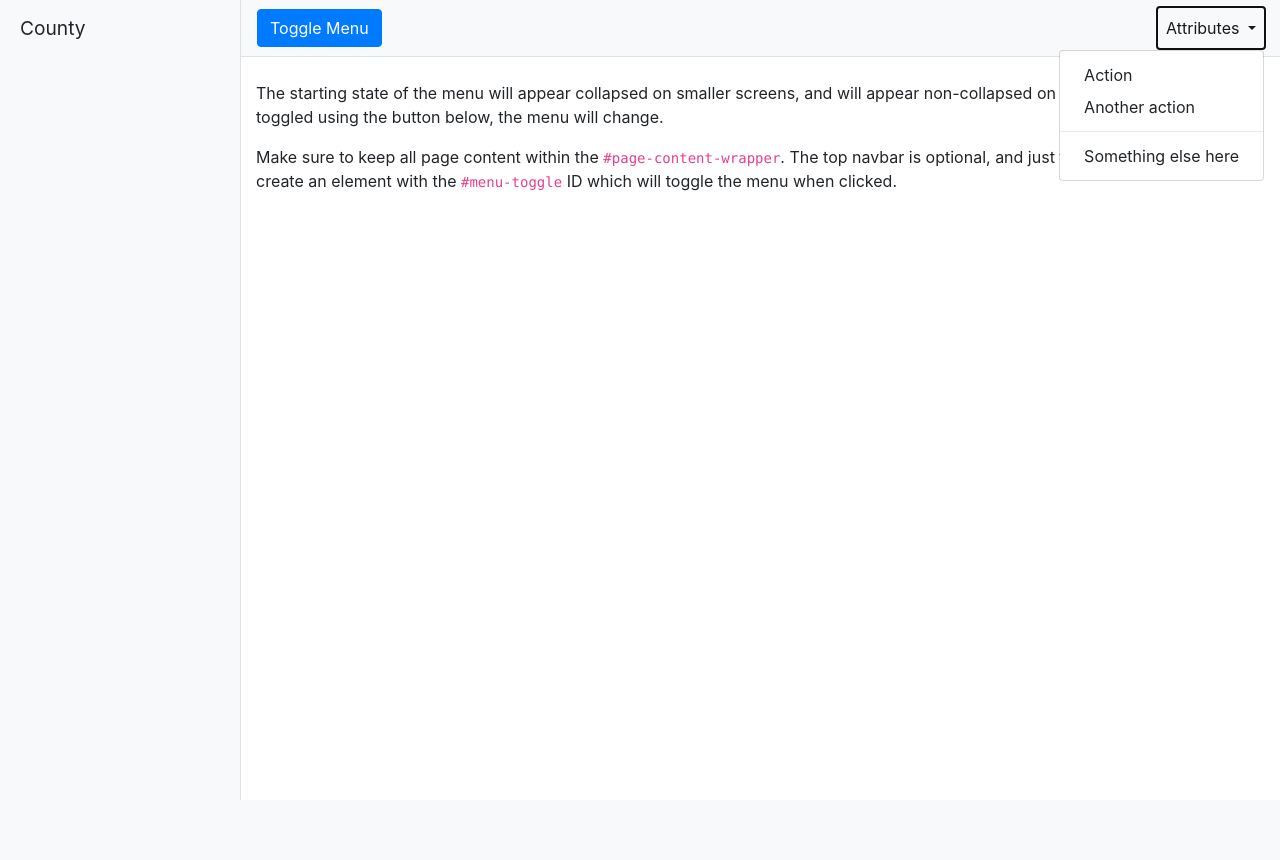
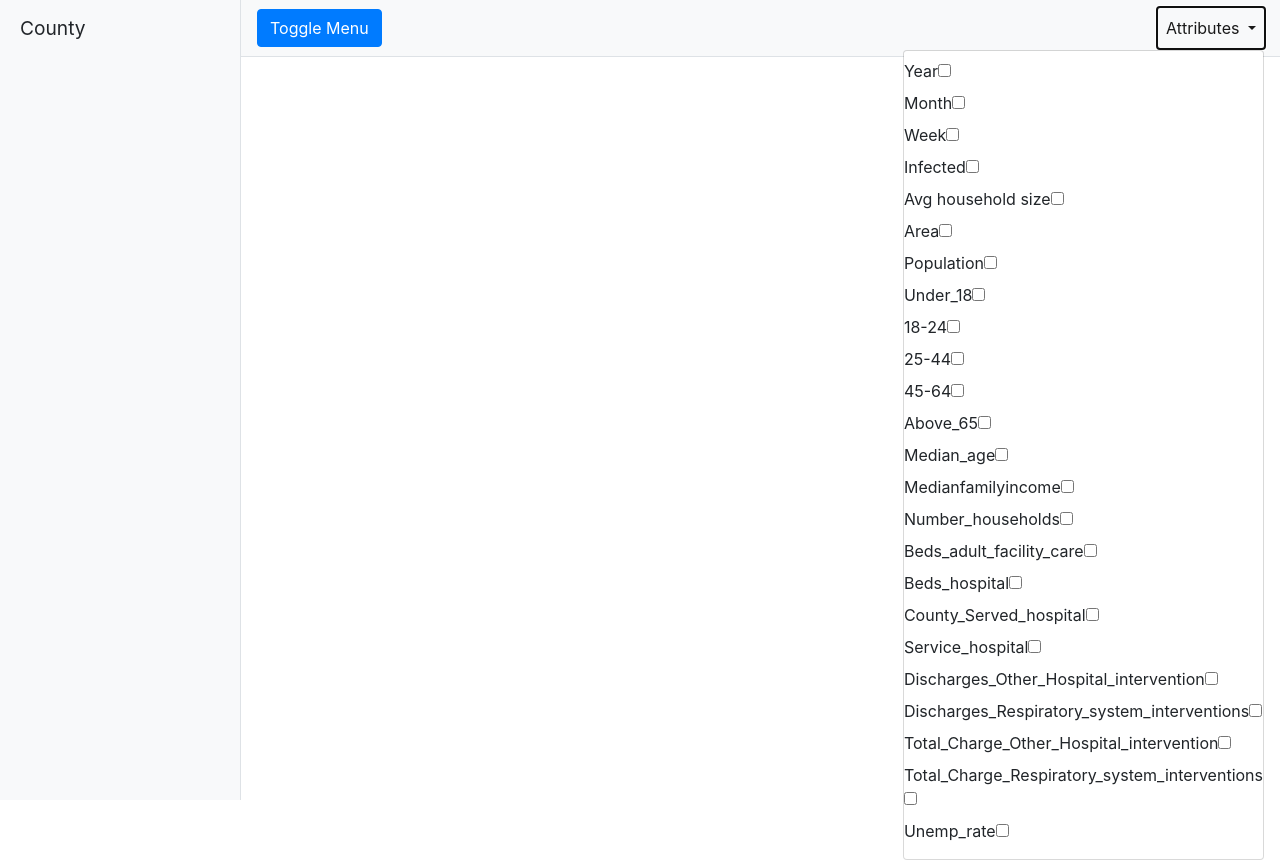
Before and after one commit to abha-m/PlotsToNaturalLanguage, a Flask app: template templates/index.html in a window 1280 px wide, after a click on "Attributes". Before the commit the page ends 800 px from the top, so only its background shows below. Run offline with Flask 2, Linux system fonts and the light colour scheme; the template is opened without the code that fills it: most values are stand-ins (such as "Sample title", 1, 10 or a date in 2020); parts of the project's set-up code (start-up, migrations or seed data) failed here and were passed over; some libraries are stand-ins or nearby versions.

Commit message:
checkbox

```diff
--- a/app.py
+++ b/app.py
@@ -1,11 +1,15 @@
 from flask import Flask, render_template, jsonify, request, redirect, url_for
 from random import sample
+from sklearn import preprocessing
 
 import numpy as np
 import json
 import pandas as pd
 
 df = pd.read_csv("data/Influenza_NY.csv")
+df = df.dropna()
+df = df.drop('Unnamed: 0', axis=1)
+numeric_cols = list(df.corr().columns)
 returned_data = {}
 
 app = Flask(__name__)
@@ -14,14 +18,23 @@ def getAll_counties():
     all_counties = list(df["County"].unique())
     return all_counties
 
-@app.route('/', methods = ["GET"])
+@app.route('/', methods = ["GET", "POST"])
 def index():
-    all_data = df.to_dict(orient='records')
-    all_data = json.dumps(all_data, indent=2)
-    all_counties = getAll_counties()
-    returned_data["all_data"] = all_data
-    returned_data["all_counties"] = json.dumps(all_counties)
+    returned_data['all_data'] = df.to_dict(orient='records')
     return render_template("index.html", returned_data = returned_data)
+
+@app.route('/county/<county_name>', methods = ["GET", "POST"])
+def filter_by_county(county_name):
+    if county_name not in returned_data:
+        filtered_by_county_df = df[df["County"] == county_name]
+        filtered_by_county_df = filtered_by_county_df.to_dict(orient='records')
+        returned_data[county_name] = filtered_by_county_df
+        x = filtered_by_county_df[numeric_cols].values #returns a numpy array
+        min_max_scaler = preprocessing.StandardScaler()
+        x_scaled = min_max_scaler.fit_transform(x)
+        scaled_filtered = pd.DataFrame(x_scaled, columns=numeric_cols)
+        df.corr().fillna(0).to_csv("test.csv")
+    return json.dumps(returned_data)
 
 if __name__ == '__main__':
     app.run(debug=True)
--- a/templates/index.html
+++ b/templates/index.html
@@ -46,24 +46,17 @@
               <a class="nav-link" href="#">Home <span class="sr-only">(current)</span></a>
             </li> -->
             <li class="nav-item dropdown">
-              <a class="nav-link dropdown-toggle" href="#" id="navbarDropdown" role="button" data-toggle="dropdown" aria-haspopup="true" aria-expanded="false">
-                Attributes
-              </a>
-              <div class="dropdown-menu dropdown-menu-right" aria-labelledby="navbarDropdown">
-                <a class="dropdown-item" href="#">Action</a>
-                <a class="dropdown-item" href="#">Another action</a>
-                <div class="dropdown-divider"></div>
-                <a class="dropdown-item" href="#">Something else here</a>
-              </div>
+                <a class="nav-link dropdown-toggle" href="#" id="navbarDropdown" role="button" data-toggle="dropdown" aria-haspopup="true" aria-expanded="false">
+                    Attributes
+                </a>
+                <ul id="attributes-dropdown-list" class="dropdown-menu checkbox-menu dropdown-menu-right allow-focus" aria-labelledby="dropdownMenu2">
+                </ul>
             </li>
           </ul>
         </div>
       </nav>
 
       <div class="container-fluid">
-        <h1 class="mt-4"></h1>
-        <p>The starting state of the menu will appear collapsed on smaller screens, and will appear non-collapsed on larger screens. When toggled using the button below, the menu will change.</p>
-        <p>Make sure to keep all page content within the <code>#page-content-wrapper</code>. The top navbar is optional, and just for demonstration. Just create an element with the <code>#menu-toggle</code> ID which will toggle the menu when clicked.</p>
       </div>
     </div>
     <!-- /#page-content-wrapper -->
@@ -77,8 +70,14 @@
 
   <!-- Menu Toggle Script -->
   <script>
-    var all_data = {{ returned_data.all_data | safe }}
-    var all_counties = {{ returned_data.all_counties | safe }}
+    var all_data = {{ returned_data.all_data | safe }};
+    // var all_counties = {{ returned_data.all_counties | safe }};
+    // var county = {{ returned_data.county_name | safe }};
+
+    var all_counties = new Set();
+    all_data.forEach(element => {
+      all_counties.add(element["County"])
+    });
 
     $("#menu-toggle").click(function(e) {
       e.preventDefault();
@@ -87,7 +86,7 @@
 
     d3.select("#counties")
         .selectAll("a")
-        .data(all_counties)
+        .data(Array.from(all_counties))
         .enter()
         .append("a")
         .text(function (d) {
@@ -96,8 +95,80 @@
         .attr("value", function (d) {
             return d;
         })//value selected in dropdown
-        .attr("href", "#")
-        .attr("class", "list-group-item list-group-item-action bg-light");
+        // .attr("href", function (d) {
+        //   return "/county/" + d
+        // })
+        .attr("class", "county list-group-item list-group-item-action bg-light");
+
+      // $(".county").on('click', function(event){
+      //   event.stopPropagation();
+      //   event.stopImmediatePropagation();
+      //   // foo(this.text)
+      //   console.log("hi")
+      // });
+
+    var county = document.getElementsByClassName("county");
+    var i;
+    var data;
+    for (i = 0; i < county.length; i++) {
+        county[i].addEventListener("click", function() {
+            var cur_county = this.text;
+            $.ajax({
+                url: "/county/" + this.text,
+                success: function(response) {
+                    data = JSON.parse(response);
+                    bar(data, cur_county);
+                }
+            })
+        });
+    }
+
+    var numeric_attributes = ['Year', 'Month', 'Week', 'Infected', 'Avg household size',
+    'Area', 'Population', 'Under_18', '18-24', '25-44', '45-64', 'Above_65', 'Median_age',
+    'Medianfamilyincome', 'Number_households', 'Beds_adult_facility_care', 'Beds_hospital',
+    'County_Served_hospital', 'Service_hospital', 'Discharges_Other_Hospital_intervention',
+    'Discharges_Respiratory_system_interventions', 'Total_Charge_Other_Hospital_intervention',
+    'Total_Charge_Respiratory_system_interventions', 'Unemp_rate'];
+    // Populate dropdown attributes
+    var divs_attributes = d3.select("#attributes-dropdown-list")
+                            .selectAll("li")
+                            .data(Array.from(numeric_attributes))
+                            .enter()
+                            .append("li")
+                            .append("label")
+                                .text(function (d) { return d; })
+                            .append("input")
+                                .attr("type", "checkbox");
+
+    $(document).on('click', '.allow-focus', function (e) {
+        e.stopPropagation();
+    });
+
+    var selected_attributes = new Set();
+    $(".checkbox-menu").on("change", "input[type='checkbox']", function() {
+        $(this).closest("li").toggleClass("active", this.checked);
+        $.each($("#attributes-dropdown-list li label"), function(){
+            var selected_attribute = $(this).text();
+            if ($(this).children()[0].checked) {
+                selected_attributes.add(selected_attribute);
+            }
+            else {
+                selected_attributes.delete(selected_attribute);
+            }
+        });
+    });
+    console.log()
+
+
+    // function foo(county_name) {
+    //   (all_data.filter(function (point) {
+    //     return point["County"] === county_name;
+    //   }))
+    // }
+
+    function bar(d, county) {
+        console.log(d[county]);
+    }
 
   </script>
 
```
Also changed, not shown: test.csv (added, +25 -0 lines), test.py (added, +14 -0 lines), 1 other file.
